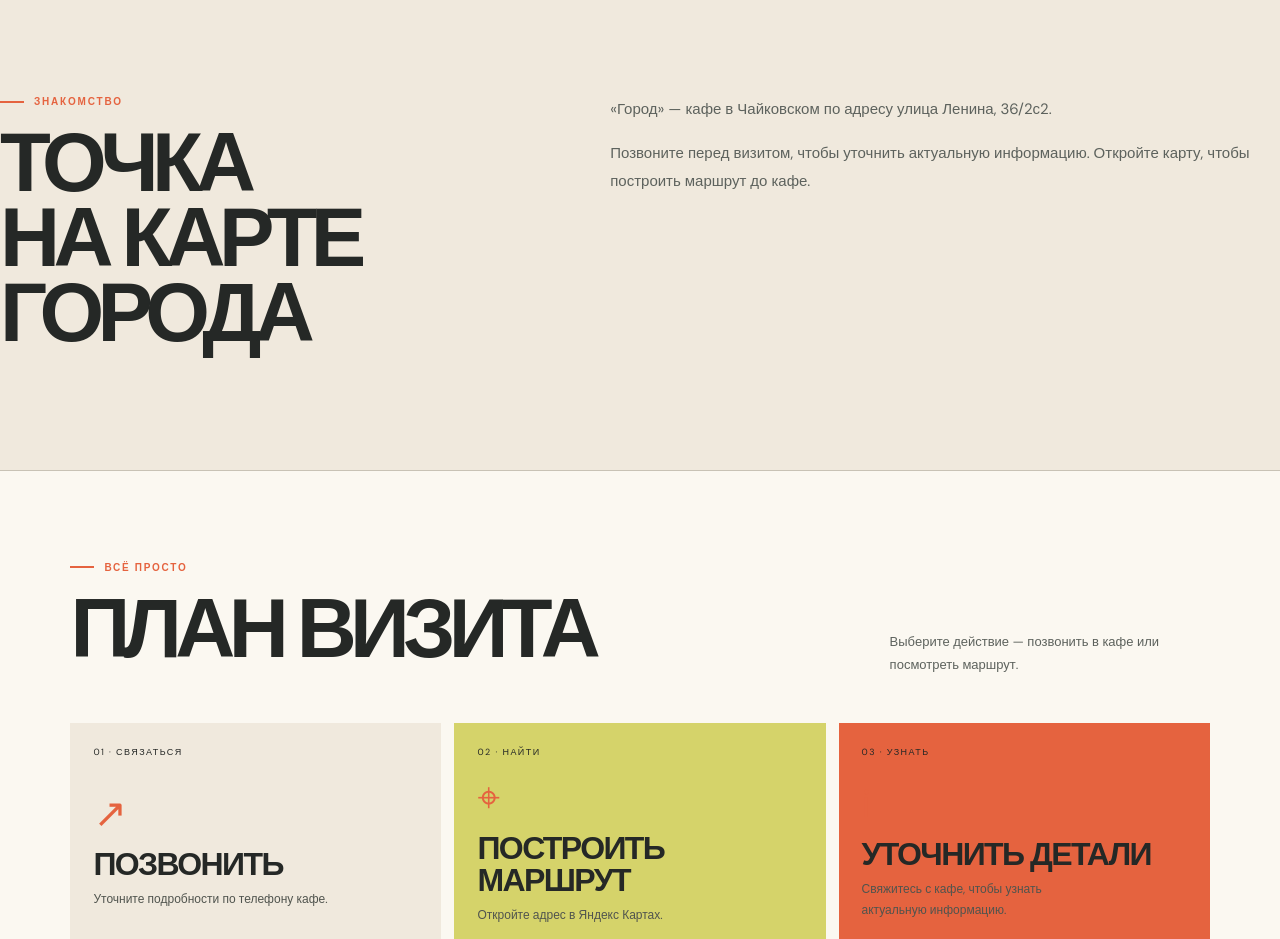
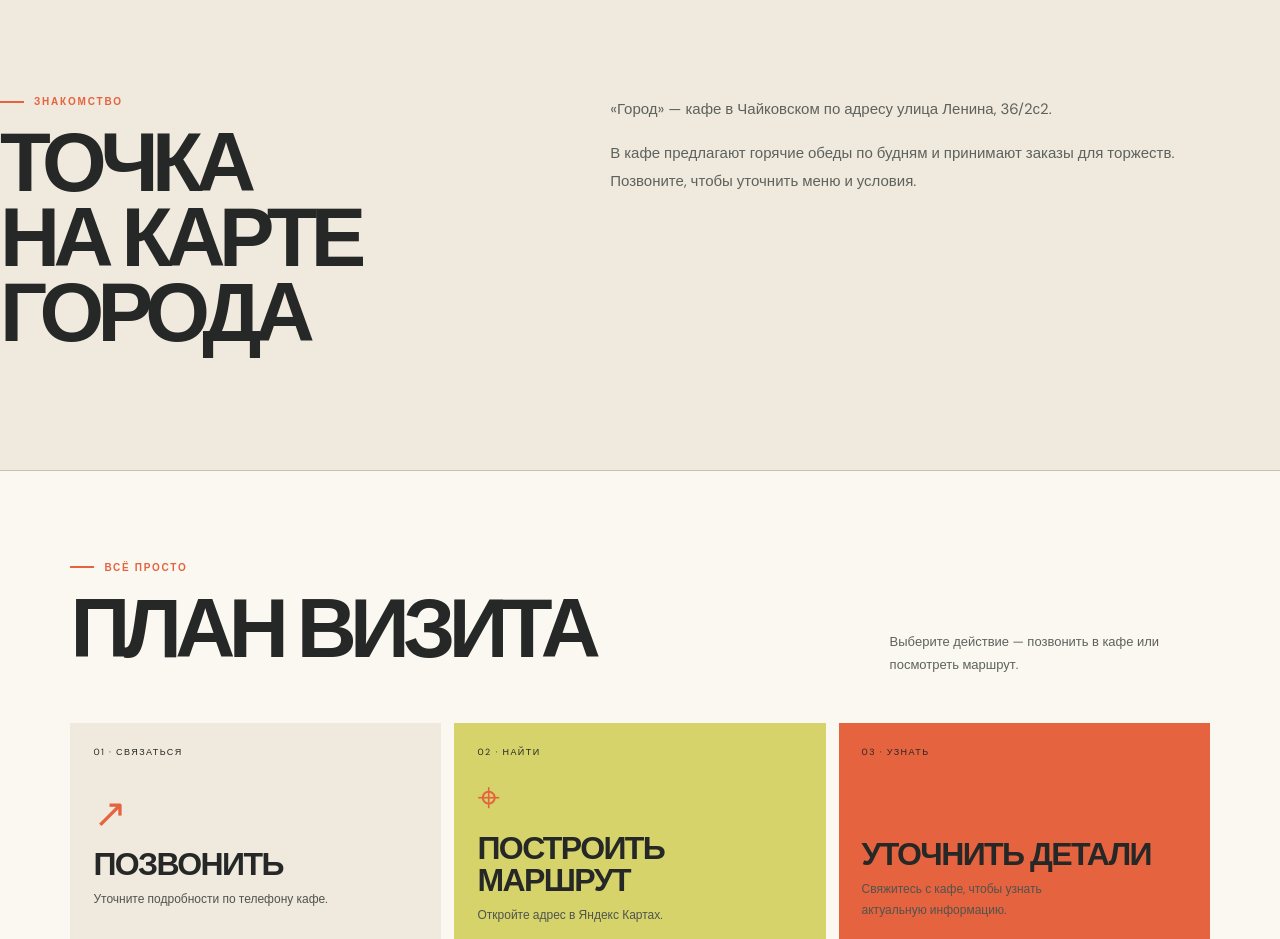
Before and after one commit to grappa159/perm-gorod, a plain HTML site: page index.html in a window 1280 px wide. Shown: the part 820-1759 px from the top of the page. Drawn offline with Linux system fonts and the light colour scheme.

Commit message:
Clarify venue details

```diff
--- a/index.html
+++ b/index.html
@@ -15,7 +15,7 @@
 <header class="wrap header"><a href="#" class="brand" aria-label="Город, на главную"><span class="brand-mark" aria-hidden="true">G</span><strong>Город</strong></a><button class="toggle" aria-expanded="false" aria-controls="main-nav">Разделы</button><nav class="nav" id="main-nav" aria-label="Основная навигация"><a href="#about">О кафе</a><a href="#visit">Контакты</a><a href="#faq">Вопросы</a><a href="tel:+79223279767">Позвонить ↗</a></nav></header>
 <main><aside style="padding:14px 6%;background:#f4eddf;color:#2e322b;font:15px/1.6 Arial,sans-serif" aria-label="Часы работы"><strong>Часы работы:</strong> Понедельник–пятница: 10:00–19:00 <a href="https://vk.ru/cafe_gorod_chaikovsky">Источник ↗</a></aside><section class="wrap hero"><div class="hero-copy"><span class="tag">Кафе · Чайковский</span><h1>Город<span>рядом</span></h1><p>Кафе «Город» в Чайковском. Загляните во время прогулки или позвоните, чтобы уточнить детали визита.</p><div class="actions"><a class="btn" href="tel:+79223279767">Позвонить ↗</a><a class="btn outline" href="#visit">Как добраться</a></div></div><div class="art" role="img" aria-label="Абстрактная городская композиция в яркой геометрической палитре"><span class="art-index">Чайковский · 01</span><span class="block"></span><span class="block two"></span><span class="circle"></span><div class="art-title">Го<span>род</span></div><span class="art-caption">Кафе · Чайковский</span></div></section>
 <div class="ticker">Кафе «Город» <span>✳</span> Чайковский <span>✳</span> Ленина, 36/2с2</div>
-<section class="wrap section about reveal" id="about"><div><span class="tag">Знакомство</span><h2 class="title">Точка<br>на карте<br>города</h2></div><div class="copy"><p>«Город» — кафе в Чайковском по адресу улица Ленина, 36/2с2.</p><p>Позвоните перед визитом, чтобы уточнить актуальную информацию. Откройте карту, чтобы построить маршрут до кафе.</p></div></section>
+<section class="wrap section about reveal" id="about"><div><span class="tag">Знакомство</span><h2 class="title">Точка<br>на карте<br>города</h2></div><div class="copy"><p>«Город» — кафе в Чайковском по адресу улица Ленина, 36/2с2.</p><p>В кафе предлагают горячие обеды по будням и принимают заказы для торжеств. Позвоните, чтобы уточнить меню и условия.</p></div></section>
 <section class="actions-section"><div class="wrap"><div class="actions-head reveal"><div><span class="tag">Всё просто</span><h2 class="title">План визита</h2></div><p>Выберите действие — позвонить в кафе или посмотреть маршрут.</p></div><div class="tiles"><article class="tile reveal"><small>01 · Связаться</small><div><span class="symbol" aria-hidden="true">↗</span><h3>Позвонить</h3><p>Уточните подробности по телефону кафе.</p></div><a href="tel:+79223279767">+7 (922) 327-97-67 ↗</a></article><article class="tile reveal"><small>02 · Найти</small><div><span class="symbol" aria-hidden="true">⌖</span><h3>Построить маршрут</h3><p>Откройте адрес в Яндекс Картах.</p></div><a href="https://yandex.ru/maps/?text=Чайковский%2C%20улица%20Ленина%2C%2036%2F2с2">На карте ↗</a></article><article class="tile reveal"><small>03 · Узнать</small><div><span class="symbol" aria-hidden="true">i</span><h3>Уточнить детали</h3><p>Свяжитесь с кафе, чтобы узнать актуальную информацию.</p></div><a href="tel:+79223279767">Позвонить ↗</a></article></div></div></section>
 <section class="wrap section contact" id="visit"><div class="contact-art reveal" role="img" aria-label="Геометрическая буква Г в круге"></div><div class="reveal"><span class="tag">Чайковский · Ленина</span><h2 class="title">До встречи<br>в «Городе»</h2><div class="detail"><strong>Адрес</strong><span>Чайковский, улица Ленина, 36/2с2</span></div><div class="detail"><strong>Телефон</strong><a href="tel:+79223279767">+7 (922) 327-97-67</a></div><div class="contact-actions"><a class="btn" href="tel:+79223279767">Позвонить</a><a class="btn outline" href="https://yandex.ru/maps/?text=Чайковский%2C%20улица%20Ленина%2C%2036%2F2с2">Построить маршрут ↗</a></div></div></section>
 <section class="wrap section faq" id="faq"><span class="tag">Перед визитом</span><h2 class="title">Полезная информация</h2><details><summary>Где находится кафе?</summary><p>Кафе находится в Чайковском по адресу улица Ленина, 36/2с2.</p></details><details><summary>Как связаться с кафе?</summary><p>Позвоните по номеру <a href="tel:+79223279767">+7 (922) 327-97-67</a>.</p></details><details><summary>Как построить маршрут?</summary><p><a href="https://yandex.ru/maps/?text=Чайковский%2C%20улица%20Ленина%2C%2036%2F2с2">Открыть адрес в Яндекс Картах ↗</a></p></details></section><section style="padding:6vw;max-width:1400px;margin:auto"><h2 style="font-size:clamp(2.5rem,5vw,5rem);font-family:Georgia,serif;font-weight:400">Как нас найти</h2><img src="photo.jpg" alt="Фотография кафе" style="display:block;width:100%;max-height:620px;object-fit:cover"><p style="font-size:12px"><a href="https://yandex.com/maps/org/cafe_gorod/219981764142/">Источник фотографии</a></p></section></main>
```
